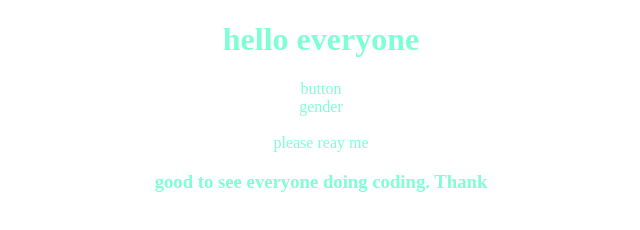
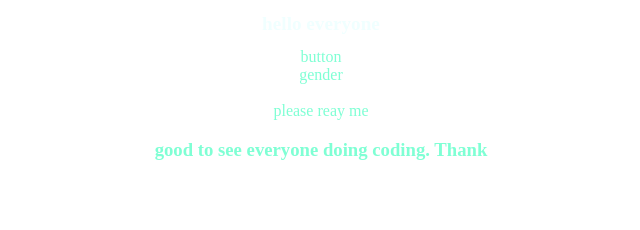
Before and after one commit to Toseefkhan123/firstrepo, a plain HTML site: page project.html in a window 1280 px wide. Shown: the whole page, without its empty margins (319-959 px from the left). Drawn offline with Linux system fonts and the light colour scheme.

Commit message:
working on h1

```diff
--- a/project.html
+++ b/project.html
@@ -6,6 +6,12 @@
         body {
             text-align: center;
             color: aquamarine;
+
+        }
+
+        h1 {
+            color: azure;
+            font-size: larger;
         }
     </style>
 </head>
```
